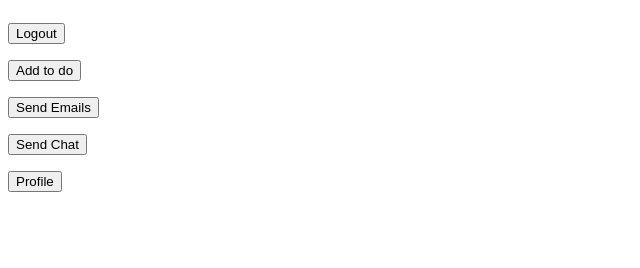
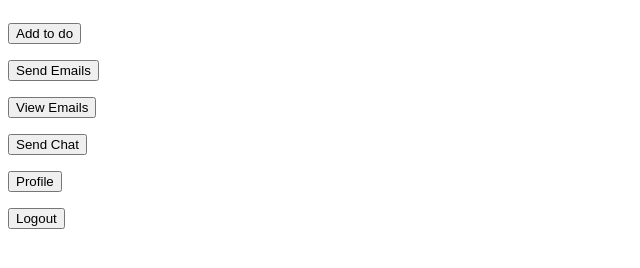
Before and after one commit to kenneth0810/Team-13, a Python web app: template app/templates/homepage.html in a window 1280 px wide. Shown: the part 102-370 px from the top of the page, without its empty margins (0-640 px from the left). Run offline with Jinja, Linux system fonts and the light colour scheme; the template is opened without the code that fills it, so the values that code supplies are empty.

Commit message:
Modified the order of functions shown in homepage. Minor fixes in register.py and index.html

```diff
--- a/app/register.py
+++ b/app/register.py
@@ -3,8 +3,8 @@ from wtforms import StringField, PasswordField, SubmitField, BooleanField
 from wtforms.validators import DataRequired, Length, EqualTo
 
 class registerUser(FlaskForm):
- fullname = StringField('Full Name', validators = [DataRequired(), Length (min = 4, max = 10)], render_kw ={"placeholder":" user1"})
- username = StringField('Username',validators =[DataRequired(), Length (min = 6, max = 15)], render_kw ={"placeholder":" user1@131.com"})
+ fullname = StringField('Full Name', validators = [DataRequired(), Length (min = 4, max = 10)], render_kw ={"placeholder":"Example: user1"})
+ username = StringField('Username',validators =[DataRequired(), Length (min = 6, max = 15)], render_kw ={"placeholder":"Example: user1@131.com"})
  password = PasswordField('New password', validators = [DataRequired(), Length (min=4, max =10), EqualTo('confirm',message='password does not match')])
  confirm = PasswordField ('Confirm password', validators = [DataRequired(), EqualTo('confirm',message='password does not match')])
  submit = SubmitField ("Register")
--- a/app/templates/homepage.html
+++ b/app/templates/homepage.html
@@ -3,11 +3,7 @@
 {% block content %}
 <h1>Homepage</h1>
 <h1>Hello, {{user_fullname}} !</h1>
-<p>
-<a href = "/logout">
-      <button type="submit2" name="submit_button2">Logout</button>
-    </a>
-</p>
+
 <p> <a href = "{{ url_for('add_todo') }}">
       <button type="submit3" name="submit_button3">Add to do</button>
     </a>
@@ -17,6 +13,12 @@
     <button type="submit7" name="submit_button4">Send Emails</button>
 </p>
 </p>
+
+<p><a href = "/view_emails">
+  <button type="submit5" name="submit_button5">View Emails</button>
+</a>
+</p>
+
 <p> <a href = "/chat">
       <button type="submit6" name="submit_button6">Send Chat</button>
     </a>
@@ -24,4 +26,10 @@
       <button type="submit5" name="submit_button5">Profile</button>
     </a>
 </p>
+
+<p>
+  <a href = "/logout">
+        <button type="submit2" name="submit_button2">Logout</button>
+      </a>
+  </p>
 {% endblock %}
--- a/app/templates/index.html
+++ b/app/templates/index.html
@@ -13,4 +13,6 @@
     </a>
 </p>
 
+
+
 {% endblock %}
```
